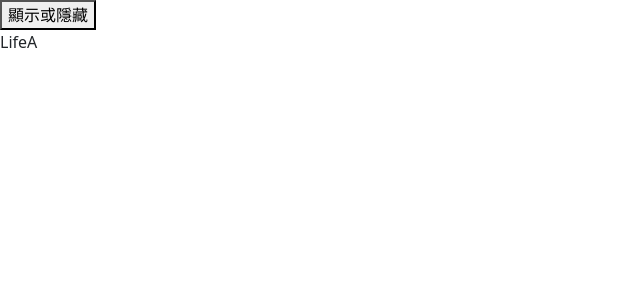
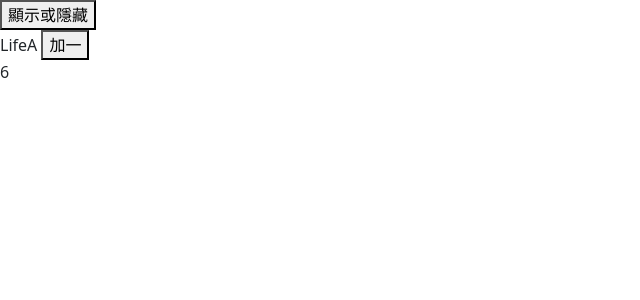
Before and after one commit to yanniao0827/next, a Next.js app: page /life-cycle in a window 1280 px wide. Both pictures are taken after a click on the button "顯示或隱藏". Shown: the top 300 px of the page, without its empty margins (0-640 px from the left). Built offline with nearby package versions, Linux system fonts and the light colour scheme.

Commit message:
元件update循環

```diff
--- a/components/common/life-a.js
+++ b/components/common/life-a.js
@@ -1,6 +1,7 @@
-import React,{useEffect} from 'react'
+import React,{useEffect,useState} from 'react'
 
 export default function LifeA() {
+    const [val,setVal]=useState(6);
     useEffect(()=>{
         let n = 0;
         console.log("已掛載");
@@ -15,6 +16,18 @@ export default function LifeA() {
         };
     },[]);
 
+    useEffect(()=>{
+        console.log("已更新");
+        return()=>{
+            console.log("即將更新");
+        };
+    },[val])
 
-    return <div>LifeA</div>;
+
+    return  <>
+    <div>
+      LifeA <button onClick={() => setVal(val + 1)}>加一</button>
+    </div>
+    <div>{val}</div>
+  </>;
 }
```
